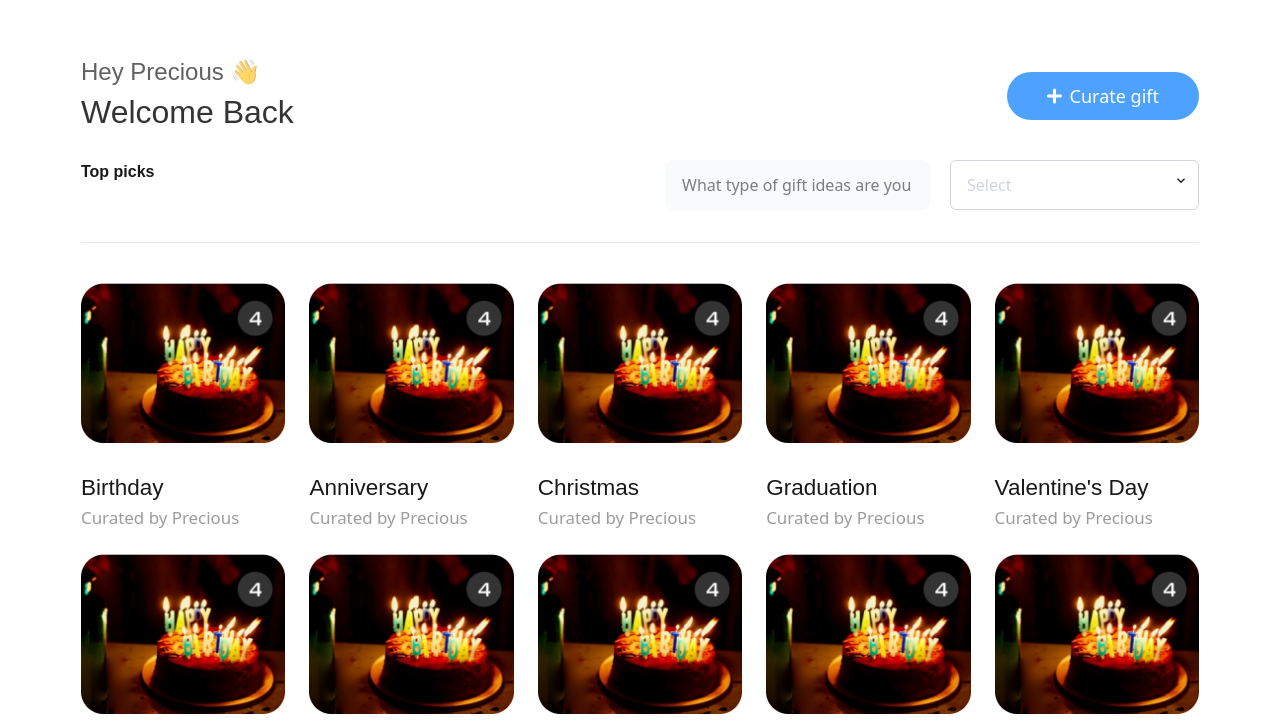
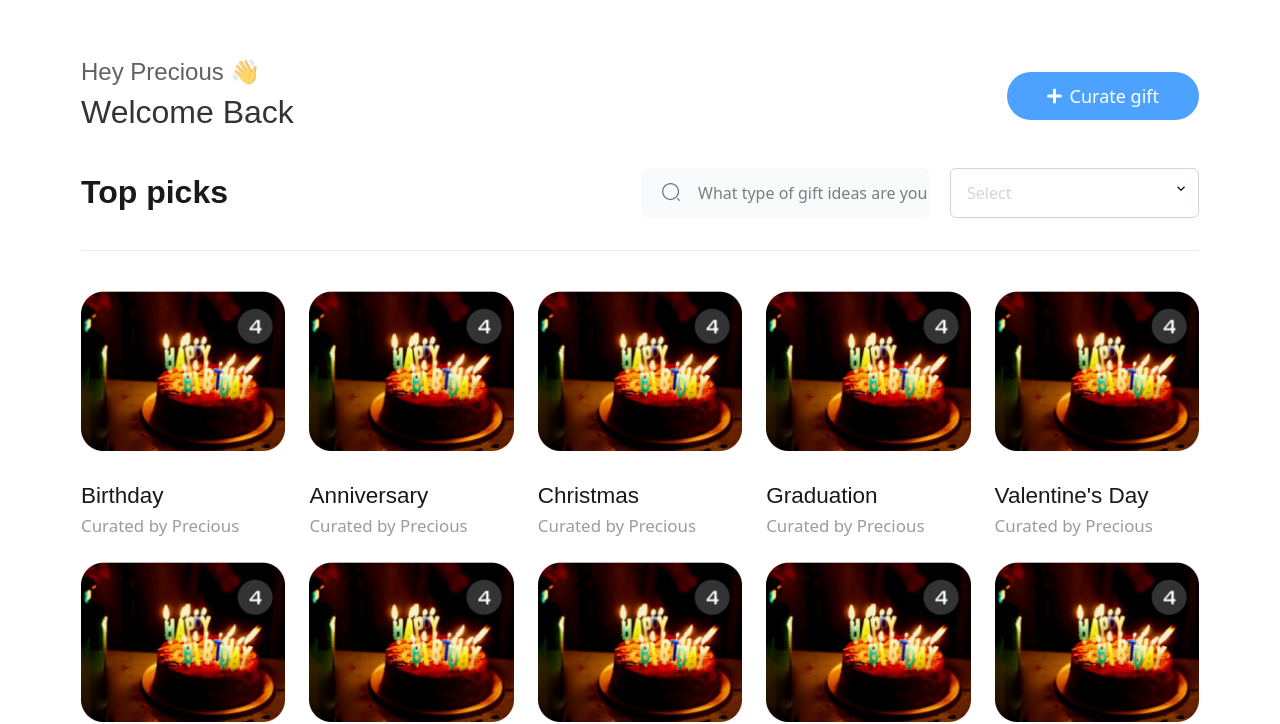
Before and after one commit to allindeveloper/givva-web, a React (Vite) app: page /curations in a window 1280 px wide. Shown: the part 104-828 px from the top of the page. Built offline with nearby package versions, Linux system fonts and the light colour scheme; a web font is replaced by a local one.

Commit message:
validation

```diff
--- a/src/assets/icons/arrowleft-icon.tsx
+++ b/src/assets/icons/arrowleft-icon.tsx
@@ -13,7 +13,7 @@ export const ArrowLeftIcon: React.FC<React.SVGProps<SVGSVGElement>> = (
       d="M12.8333 6.99996H1.16663M1.16663 6.99996L6.99996 12.8333M1.16663 6.99996L6.99996 1.16663"
       stroke="#667085"
       strokeWidth="1.67"
-      stroke-linecap="round"
+      strokeLinecap="round"
       stroke-linejoin="round"
     />
   </svg>
--- a/src/assets/icons/arrowright-icon.tsx
+++ b/src/assets/icons/arrowright-icon.tsx
@@ -13,7 +13,7 @@ export const ArrowRightIcon: React.FC<React.SVGProps<SVGSVGElement>> = (
       d="M1.16675 6.99996H12.8334M12.8334 6.99996L7.00008 1.16663M12.8334 6.99996L7.00008 12.8333"
       stroke="#667085"
       strokeWidth="1.67"
-      stroke-linecap="round"
+      strokeLinecap="round"
       stroke-linejoin="round"
     />
   </svg>
--- a/src/assets/icons/plusicon-icon.tsx
+++ b/src/assets/icons/plusicon-icon.tsx
@@ -13,7 +13,7 @@ export const PlusIcon: React.FC<React.SVGProps<SVGSVGElement>> = (props) => (
       d="M7.5 2V14M13.5 8L1.5 8"
       stroke="white"
       strokeWidth="3"
-      stroke-linecap="round"
+      strokeLinecap="round"
       stroke-linejoin="round"
     />
   </svg>
--- /dev/null
+++ b/src/assets/icons/search-icon.tsx
@@ -0,0 +1,19 @@
+export const SearchIcon: React.FC<React.SVGProps<SVGSVGElement>> = (props) => (
+  <svg
+    width="20"
+    height="20"
+    viewBox="0 0 20 20"
+    fill="none"
+    xmlns="http://www.w3.org/2000/svg"
+    {...props}
+  >
+    <path
+      d="M9.58342 18.125C4.87508 18.125 1.04175 14.2917 1.04175 9.58332C1.04175 4.87499 4.87508 1.04166 9.58342 1.04166C14.2917 1.04166 18.1251 4.87499 18.1251 9.58332C18.1251 14.2917 14.2917 18.125 9.58342 18.125ZM9.58342 2.29166C5.55841 2.29166 2.29175 5.56666 2.29175 9.58332C2.29175 13.6 5.55841 16.875 9.58342 16.875C13.6084 16.875 16.8751 13.6 16.8751 9.58332C16.8751 5.56666 13.6084 2.29166 9.58342 2.29166Z"
+      fill="#667085"
+    />
+    <path
+      d="M18.3333 18.9583C18.175 18.9583 18.0166 18.9 17.8916 18.775L16.225 17.1083C15.9833 16.8667 15.9833 16.4667 16.225 16.225C16.4666 15.9833 16.8666 15.9833 17.1083 16.225L18.775 17.8917C19.0166 18.1333 19.0166 18.5333 18.775 18.775C18.65 18.9 18.4916 18.9583 18.3333 18.9583Z"
+      fill="#667085"
+    />
+  </svg>
+);
--- a/src/components/input/input-atom.tsx
+++ b/src/components/input/input-atom.tsx
@@ -20,7 +20,6 @@ export interface InputAtomProps {
   type?: string;
   endIcon?: React.ReactNode;
   transparent?: boolean;
-  handleEndIconClick?: () => void;
   readOnly?: boolean;
 }
 
@@ -43,8 +42,6 @@ const InputAtom = forwardRef<HTMLInputElement, InputAtomProps>(
       onBlur,
       type,
       endIcon,
-      handleEndIconClick,
-      transparent,
       readOnly,
     },
     ref,
@@ -83,7 +80,6 @@ const InputAtom = forwardRef<HTMLInputElement, InputAtomProps>(
           />
           {endIcon && (
             <div
-              onClick={handleEndIconClick}
               className={clsx(
                 "absolute cursor-pointer top-4.5 bottom-0 right-3.5",
               )}
@@ -93,7 +89,7 @@ const InputAtom = forwardRef<HTMLInputElement, InputAtomProps>(
           )}
         </div>
         {errorMessage ? (
-          <LabelAtom className="text-red-400 mt-2 mb-2 block">
+          <LabelAtom className="text-red-400 mt-0 mb-2 block">
             {errorMessage}
           </LabelAtom>
         ) : (
--- a/src/containers/curate-form-container.tsx
+++ b/src/containers/curate-form-container.tsx
@@ -57,7 +57,14 @@ export const CurateFormContainer = ({
     getValues,
     formState: { errors },
   } = useForm<CreateCurationFormType>({
-    defaultValues: {},
+    defaultValues: {
+      name: "",
+      note: "",
+      ageRange: "",
+      relationship: "",
+      occassion: "",
+      interests: "",
+    },
     mode: "onTouched",
     resolver: zodResolver(CreateCurationFormSchema),
   });
@@ -99,6 +106,7 @@ export const CurateFormContainer = ({
                   onChange={onChange}
                   value={value}
                   onBlur={onBlur}
+                  errorMessage={errors.name?.message}
                   className="mb-4 !bg-grey-custom-4 !border-transparent px-4"
                 />
               )}
@@ -114,6 +122,7 @@ export const CurateFormContainer = ({
                   value={value}
                   label="Age Range"
                   placeholder="Select"
+                  errorMessage={errors.ageRange?.message}
                   className="pl-4 border !border-grey-custom-2 !bg-white !rounded-[6px]"
                 />
               )}
@@ -129,6 +138,7 @@ export const CurateFormContainer = ({
                   value={value}
                   label="Relationship"
                   placeholder="Select"
+                  errorMessage={errors.relationship?.message}
                   className="pl-4 border !border-grey-custom-2 !bg-white !rounded-[6px]"
                 />
               )}
@@ -144,6 +154,7 @@ export const CurateFormContainer = ({
                   onChange={onChange}
                   onBlur={onBlur}
                   value={value}
+                  errorMessage={errors.interests?.message}
                   className="mb-4 !bg-grey-custom-4 !border-transparent px-4"
                 />
               )}
@@ -158,6 +169,7 @@ export const CurateFormContainer = ({
                   onChange={onChange}
                   onBlur={onBlur}
                   value={value}
+                  errorMessage={errors.occassion?.message}
                   className="mb-4 !bg-grey-custom-4 !border-transparent px-4"
                 />
               )}
@@ -172,6 +184,7 @@ export const CurateFormContainer = ({
                   onChange={onChange}
                   onBlur={onBlur}
                   value={value}
+                  errorMessage={errors.note?.message}
                   className="mb-4 !bg-grey-custom-4 !border-transparent px-4"
                 />
               )}
--- a/src/containers/search-filter-container.tsx
+++ b/src/containers/search-filter-container.tsx
@@ -3,6 +3,7 @@ import InputAtom from "../components/input/input-atom";
 import { ParagraphAtom } from "../components/paragraph/paragraph-atom";
 import { SelectAtom } from "../components/select/select-atom";
 import { useDebounce } from "use-debounce";
+import { SearchIcon } from "../assets/icons/search-icon";
 
 type SearchFilterContainerProps = {
   handleResetSearch: () => void;
@@ -47,9 +48,9 @@ export const SearchFilterContainer: FC<SearchFilterContainerProps> = ({
     //
   };
   return (
-    <div className="flex justify-between">
+    <div className="block sm:flex justify-between">
       <div>
-        <ParagraphAtom className="font-semibold font-degular-semi-bold text-primary text[32px]">
+        <ParagraphAtom className="font-semibold font-degular-semi-bold text-primary text-[32px]">
           Top picks
         </ParagraphAtom>
       </div>
@@ -58,8 +59,9 @@ export const SearchFilterContainer: FC<SearchFilterContainerProps> = ({
         <div>
           <InputAtom
             placeholder="What type of gift ideas are you interested in?"
-            className="!bg-grey-custom-4 !border-transparent px-4"
+            className="!bg-grey-custom-4 !border-transparent pl-14"
             onChange={handleSearchChange}
+            startIcon={<SearchIcon />}
           />
         </div>
         <div>
--- a/src/pages/home.tsx
+++ b/src/pages/home.tsx
@@ -92,7 +92,7 @@ const HomePage = () => {
           description="Welcome Back"
         />
       </div>
-      <div>
+      <div className="mt-8">
         <SearchFilterContainer
           handlePerformSearch={handlePerformSearch}
           handleResetSearch={handleResetSearch}
--- a/src/types/curation.ts
+++ b/src/types/curation.ts
@@ -1,15 +1,24 @@
 import { z } from "zod";
 
 export const CreateCurationFormSchema = z.object({
-  name: z
-    .string()
-    .min(5, { message: `Email must be at least ${4} characters long.` })
-    .max(200, { message: `Email must be at most ${200} characters long.` }),
-  ageRange: z.string(),
-  relationship: z.string(),
-  interests: z.string(),
-  occassion: z.string(),
-  note: z.string(),
+  name: z.string().nonempty({
+    error: "Name is required",
+  }),
+  ageRange: z.string().nonempty({
+    error: "Age Range is required",
+  }),
+  relationship: z.string().nonempty({
+    error: "Relationship is required",
+  }),
+  interests: z.string().nonempty({
+    error: "Interest is required",
+  }),
+  occassion: z.string().nonempty({
+    error: "Occassion is required",
+  }),
+  note: z.string().nonempty({
+    error: "Note is required",
+  }),
 });
 
 export type CreateCurationFormType = {
```
